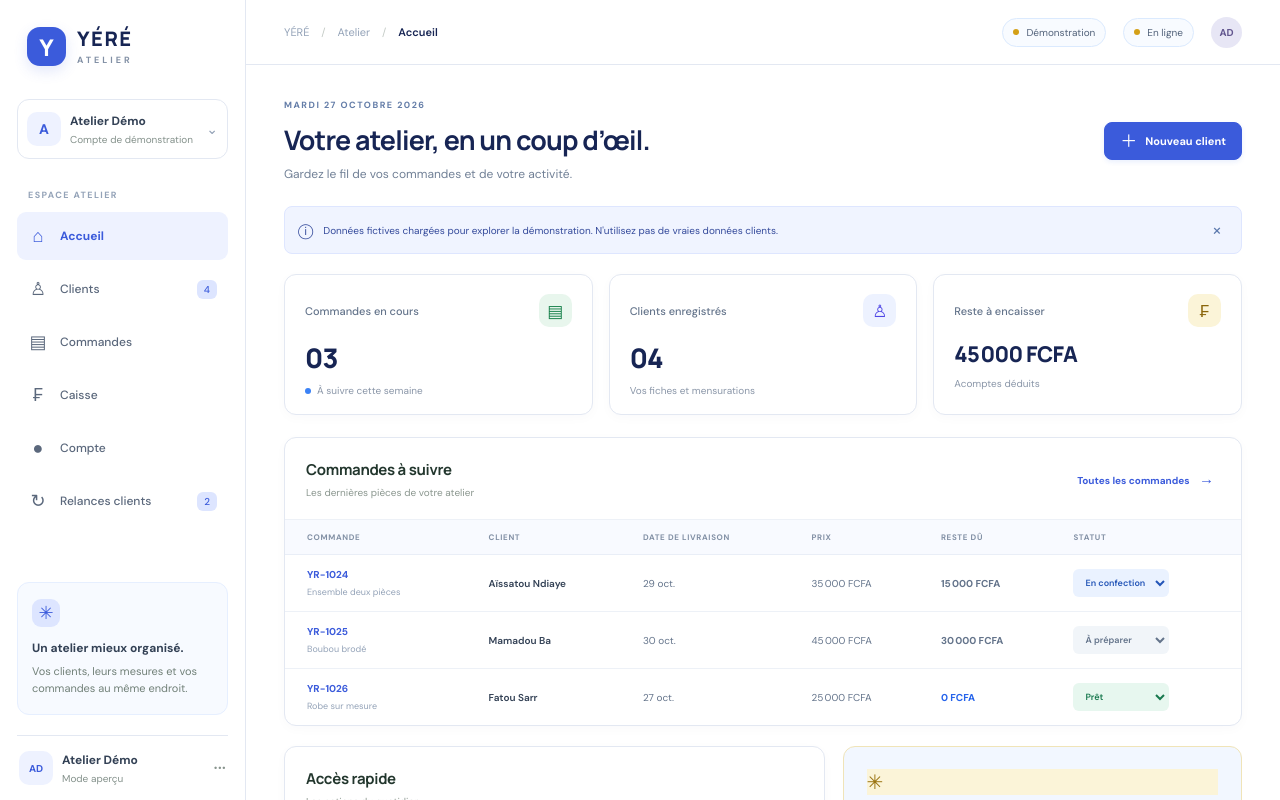
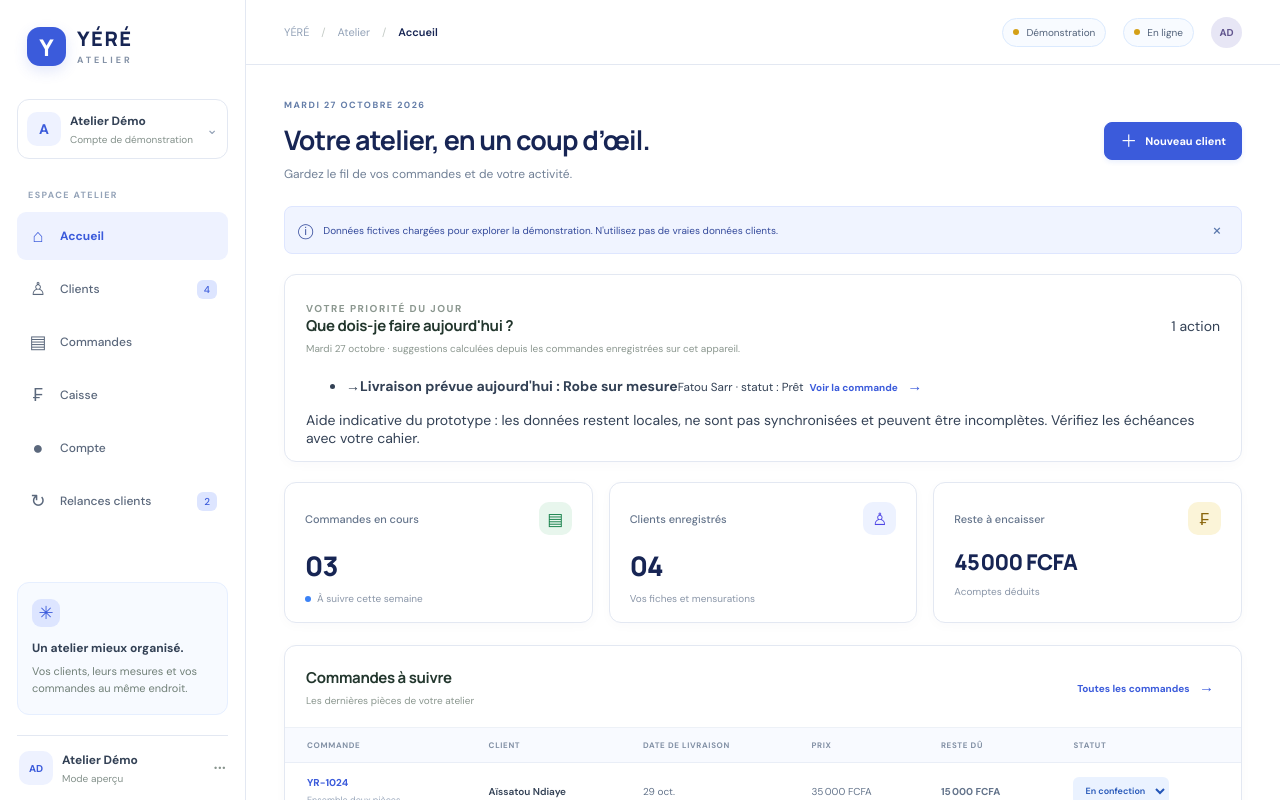
Before and after one commit to aydiarra-star/yere, a React (Vite) app: page / in a window 1280 px wide. Both pictures are taken after a click on the button "Explorer la démonstration avec des exemples". Shown: the top 800 px of the page. Built offline with nearby package versions, Linux system fonts and the light colour scheme.

Commit message:
feat: add explainable daily atelier assistant

```diff
--- a/src/App.tsx
+++ b/src/App.tsx
@@ -65,6 +65,23 @@ function App() {
     () => getClientReminderSuggestions(clients, orders, new Date().toISOString().slice(0, 10)),
     [clients, orders]
   );
+
+  // Assistant quotidien : suggestions explicables, calculées uniquement à partir des commandes locales.
+  const today = new Date();
+  const todayKey = `${today.getFullYear()}-${String(today.getMonth() + 1).padStart(2, "0")}-${String(today.getDate()).padStart(2, "0")}`;
+  const todayLabel = new Intl.DateTimeFormat("fr-FR", { weekday: "long", day: "numeric", month: "long" }).format(today);
+  const dailyTasks = [
+    ...orders
+      .filter((order) => order.status !== "Livré" && order.dueDate < todayKey)
+      .map((order) => ({ id: `retard-${order.id}`, title: `Commande en retard : ${order.garment}`, detail: `${clients.find((client) => client.id === order.clientId)?.name ?? "Client non retrouvé"} · échéance dépassée`, kind: "critical" as const, action: "orders" as const })),
+    ...orders
+      .filter((order) => order.status !== "Livré" && order.dueDate === todayKey)
+      .map((order) => ({ id: `today-${order.id}`, title: `Livraison prévue aujourd'hui : ${order.garment}`, detail: `${clients.find((client) => client.id === order.clientId)?.name ?? "Client non retrouvé"} · statut : ${order.status}`, kind: "today" as const, action: "orders" as const })),
+    ...orders
+      .filter((order) => order.status === "Prêt" && balanceDue(order) > 0)
+      .map((order) => ({ id: `balance-${order.id}`, title: `Solde à encaisser : ${formatXof(balanceDue(order))}`, detail: `${order.garment} · ${clients.find((client) => client.id === order.clientId)?.name ?? "Client non retrouvé"}`, kind: "money" as const, action: "cash" as const }))
+  ];
+  const dailyTaskCount = dailyTasks.length;
 
   useEffect(() => {
     const client = clients.find((item) => item.id === selectedClient);
@@ -201,6 +218,15 @@ function App() {
           {notice && <div className="notice"><span>ⓘ</span><p>{notice}</p><button aria-label="Fermer le message" onClick={() => setNotice("")}>×</button></div>}
 
           {view === "overview" && <>
+            <section className="daily-assistant content-card" aria-labelledby="daily-assistant-title">
+              <div className="section-heading">
+                <div><p className="eyebrow">VOTRE PRIORITÉ DU JOUR</p><h2 id="daily-assistant-title">Que dois-je faire aujourd'hui ?</h2><p>{todayLabel.charAt(0).toUpperCase() + todayLabel.slice(1)} · suggestions calculées depuis les commandes enregistrées sur cet appareil.</p></div>
+                <span className="daily-count">{dailyTaskCount} action{dailyTaskCount > 1 ? "s" : ""}</span>
+              </div>
+              {dailyTasks.length > 0 ? <ul className="daily-task-list">{dailyTasks.slice(0, 6).map((task) => <li key={task.id} className={`daily-task ${task.kind}`}><span className="daily-task-marker" aria-hidden="true">{task.kind === "critical" ? "!" : task.kind === "money" ? "₣" : "→"}</span><span className="daily-task-copy"><b>{task.title}</b><small>{task.detail}</small></span><button className="text-button" onClick={() => setView(task.action)}>{task.action === "cash" ? "Voir la caisse" : "Voir la commande"} <span>→</span></button></li>)}</ul> : <div className="daily-empty"><b>Aucune urgence détectée dans les données disponibles.</b><p>Les commandes, paiements et stocks non enregistrés ici ne sont pas pris en compte.</p><button className="secondary-button" onClick={() => setView("orders")}>Vérifier les commandes</button></div>}
+              {dailyTaskCount > 6 && <p className="daily-overflow">Et {dailyTaskCount - 6} autre{dailyTaskCount - 6 > 1 ? "s" : ""} action{dailyTaskCount - 6 > 1 ? "s" : ""} à consulter dans les commandes et la caisse.</p>}
+              <p className="daily-disclaimer">Aide indicative du prototype : les données restent locales, ne sont pas synchronisées et peuvent être incomplètes. Vérifiez les échéances avec votre cahier.</p>
+            </section>
             <section className="stats-grid" aria-label="Indicateurs de l'atelier">
               <article className="stat-card"><div className="stat-top"><span>Commandes en cours</span><span className="stat-icon green">▤</span></div><strong>{orders.filter((order) => order.status !== "Livré").length.toString().padStart(2, "0")}</strong><small><span className="stat-dot green-dot" /> À suivre cette semaine</small></article>
               <article className="stat-card"><div className="stat-top"><span>Clients enregistrés</span><span className="stat-icon purple">♙</span></div><strong>{clients.length.toString().padStart(2, "0")}</strong><small>Vos fiches et mensurations</small></article>
```
